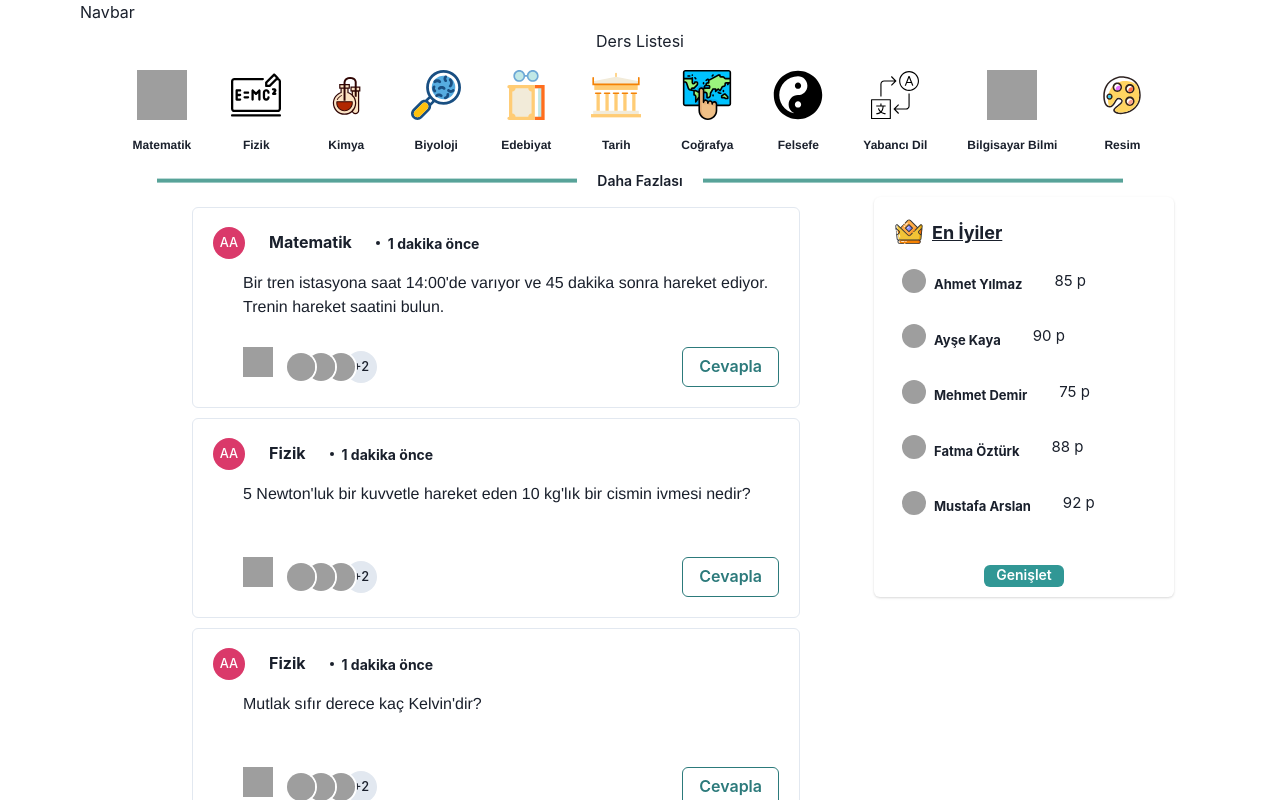
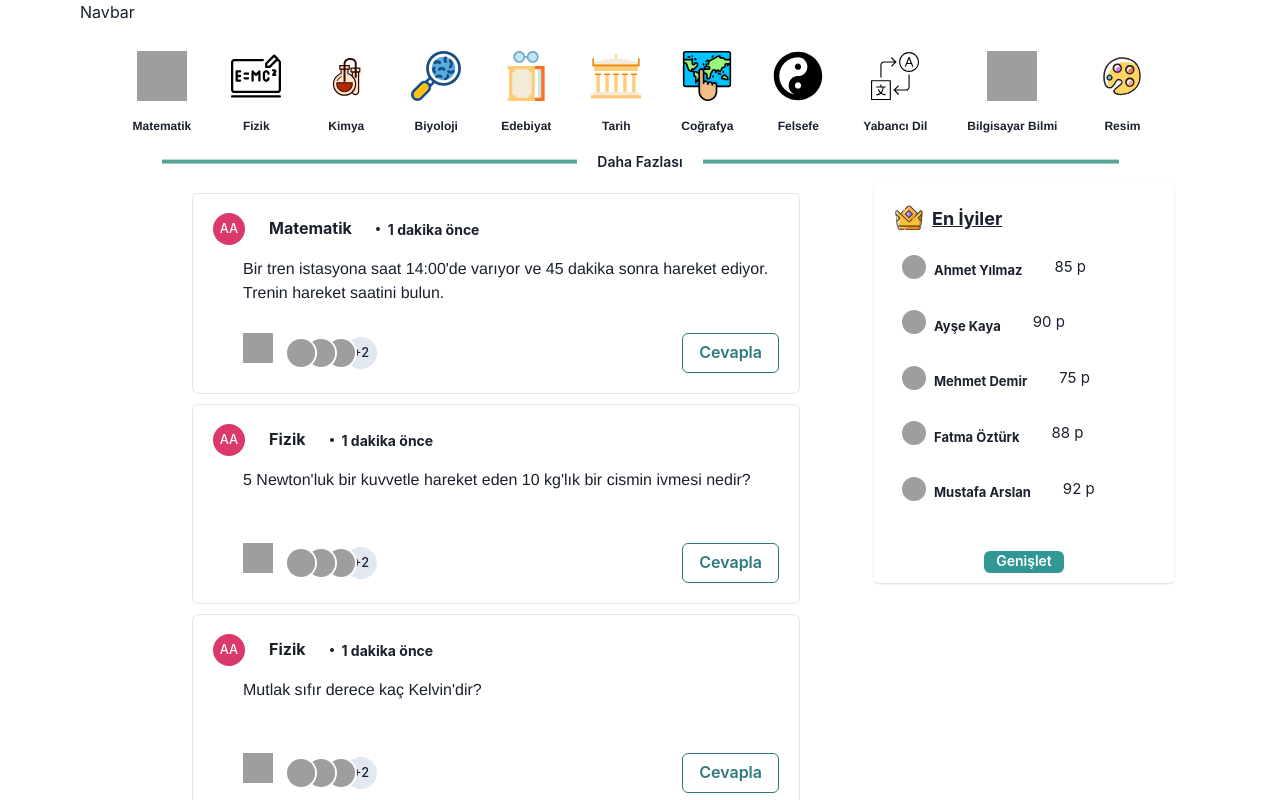
Before and after one commit to emineaaaa/BanaSor-demo, a React (Vite) app: page /sorulistesi in a window 1280 px wide. Shown: the top 800 px of the page. Built offline with nearby package versions, Linux system fonts and the light colour scheme; grey boxes are pictures that could not be loaded.

Commit message:
Soru ve Konu Listesi Complated

```diff
--- a/src/App.jsx
+++ b/src/App.jsx
@@ -4,12 +4,13 @@ import Footer from './components/Footer'
 import { Container, Flex } from '@chakra-ui/react'
 import { Route, Routes } from 'react-router-dom'
 import Home from './pages/Home'
-import SoruListesi from './components/SoruListesi'
+
 
 import Huseyin from './components/Huseyin'
 import Beyza from './components/Beyza'
 import Emine from './components/RancedList'
 import KonuList from './components/KonuList'
+import AllSoruListesi from './pages/AllSoruListesi'
 
 
 
@@ -22,7 +23,7 @@ function App() {
     <Navbar/>
     <Routes>
       <Route path='/' element={<Home/>}/>
-      <Route path='/sorulistesi' element={<SoruListesi/>}/>
+      <Route path='/sorulistesi' element={<AllSoruListesi/>}/>
       <Route path='/emine' element={<Emine/>}/>
       <Route path='/huseyin' element={<Huseyin/>}/>
       <Route path='/beyza' element={<Beyza/>}/>
--- a/src/components/DersList.jsx
+++ b/src/components/DersList.jsx
@@ -7,13 +7,21 @@ import { useNavigate } from 'react-router-dom';
 const AnimatedDivider = animated(Divider);
 const AnimatedFlex = animated(Flex);
 const DersList = () => {
+    const navigate =useNavigate();
     const [dersler, setDersler] = useState([]);
+
     const [tumDersleriGoster, setTumDersleriGoster] = useState(false);
     useEffect(() => {
         fetch('/dersler.json')
             .then(response => response.json())
             .then(data => setDersler(data.dersler));
     }, []);
+    const handleClick = (konu) => {
+        console.log('Metne tıklandı!');
+        navigate(`/konu/${konu}`);
+        // Burada istediğiniz işlemi gerçekleştirebilirsiniz.
+    };
+
     const dersleriGoster = tumDersleriGoster ? dersler : dersler.slice(0, 11);
 
     const dahaFazlaAnimasyon = useSpring({
--- a/src/components/KonuList.jsx
+++ b/src/components/KonuList.jsx
@@ -1,7 +1,7 @@
 import React, { useEffect, useState } from 'react';
 import { useParams } from 'react-router-dom';
 import { Avatar, AvatarGroup, Box, Button, Card, CardBody, CardFooter, Flex, Image, Text } from '@chakra-ui/react';
-import Emine from './RancedList';
+import RancedList from './RancedList';
 import DersList from './DersList';
 
 const SoruDetail = () => {
@@ -29,11 +29,11 @@ const SoruDetail = () => {
     return (
 
             <Flex direction={"column"}> {/* Yeni ana Flex, yönünü sütun olarak ayarla */}
-                <Flex direction={"row"} justifyContent="center"> {/* DersList'i içeren Flex */}
+                <Flex direction="column" alignItems="center" justifyContent="center" p="5px" w="100%"> {/* DersList'i içeren Flex */}
                     <DersList/>
                 </Flex>
-
-                <Flex direction={"column"} alignItems="flex-start" justifyContent="center" p="5px" w="100%">
+                <Flex direction={"row"} gap={-1} >
+                <Flex direction="column" alignItems="center" justifyContent="center" p="5px" w="100%">
 
                 {sorular.map((soru, index) => (
                          <Flex minWidth={"608px"} maxWidth="608px" height="auto" px={4}>
@@ -85,9 +85,11 @@ const SoruDetail = () => {
                      </Flex>
 
                 ))}
-                  <Flex>
-                        <Emine />
+                </Flex>
+                  <Flex pr={"100px"}>
+                        <RancedList />
                     </Flex>
+
             </Flex>
 
         </Flex>
--- a/src/components/SoruListesi.jsx
+++ b/src/components/SoruListesi.jsx
@@ -4,11 +4,12 @@ import React, { useEffect, useState } from 'react'
 import { useSpring, animated, useSpringRef } from 'react-spring';
 import Emine from './RancedList';
 import { useNavigate } from 'react-router-dom';
+import DersList from './DersList';
 const AnimatedDivider = animated(Divider);
 
 
 
-const Alperen = () => {
+const SoruListesi = () => {
     const [dersler, setDersler] = useState([]);
     const [tumDersleriGoster, setTumDersleriGoster] = useState(false);
     const [sorular, setSorular] = useState([]);
@@ -51,58 +52,10 @@ const Alperen = () => {
     });
     console.log(sorular);
     return (
-        <Flex direction={"row"}>
+        <Flex direction={"column"}>
             <Flex direction="column" alignItems="center" justifyContent="center" p="5px" w="100%">
-                <h2>Ders Listesi</h2>
-                <AnimatedFlex
-                    style={dahaFazlaAnimasyon}
-                    wrap="wrap"
-                    justify="center"
-                    gap={10}
-                    maxWidth="1100px"
-                    mt={"3"}
-                    width="100%" // Her zaman ekran genişliğine uyum sağlar
-                    alignItems={"center"}
 
-
-
-                >
-                    {dersleriGoster.map(ders => (
-                        <Button
-                            key={ders.id}
-                            mt={"10px"}
-                            bg={"transparent"}
-                            _hover={{ bg: "transparent" }} // Hover efektini kaldırır
-                            variant="unstyled" // Butonun tüm stilini kaldırır
-                            alignItems="center" // Buton içeriğini merkezler
-                            onClick={() => handleClick(ders.name)}
-                        >
-                            {/* Buton içeriğini Flex bileşeni ile düzenle */}
-                            <Flex direction="column" alignItems="center" gap={2}>
-                                <Image src={`/derslerimg/${ders.icon}`} boxSize="50px" />
-                                <Box
-                                    fontSize={"12px"}
-                                    fontFamily={"ProximaNova, Helvetica, Arial, sans-serif"}
-                                    textAlign="center"
-                                    mt={2}>
-                                    {ders.name}
-                                </Box>
-                            </Flex>
-                        </Button>
-                    ))}
-                </AnimatedFlex>
-                <Flex mt="50px" alignItems="center" justifyContent="center" width="87%">
-                    <AnimatedDivider style={dahaFazlaAnimasyon} borderColor="#58A399" borderWidth="2px" flex={1} />
-                    <Button
-                        mx="2"
-                        size="sm"
-                        onClick={() => setTumDersleriGoster(!tumDersleriGoster)}
-                        bg={"transparent"}
-                    >
-                        {tumDersleriGoster ? "Daha Az" : "Daha Fazlası"}
-                    </Button>
-                    <AnimatedDivider style={dahaFazlaAnimasyon} borderColor="#58A399" borderWidth="2px" flex={1} />
-                </Flex>
+                <DersList/>
                 <Flex direction={"row"} gap={20}>
                     <Flex direction="column" alignItems="center" justifyContent="center" p="5px" w="100%">
                         {sorular.flatMap(ders => ders.sorular.map(soru => ({ ...soru, dersIsim: ders.isim })))
@@ -168,4 +121,4 @@ const Alperen = () => {
     )
 }
 
-export default Alperen
+export default SoruListesi
--- /dev/null
+++ b/src/pages/AllSoruListesi.jsx
@@ -0,0 +1,12 @@
+import React from 'react'
+import SoruListesi from '../components/SoruListesi'
+
+const AllSoruListesi = () => {
+  return (
+    <div>
+        <SoruListesi/>
+    </div>
+  )
+}
+
+export default AllSoruListesi
```
